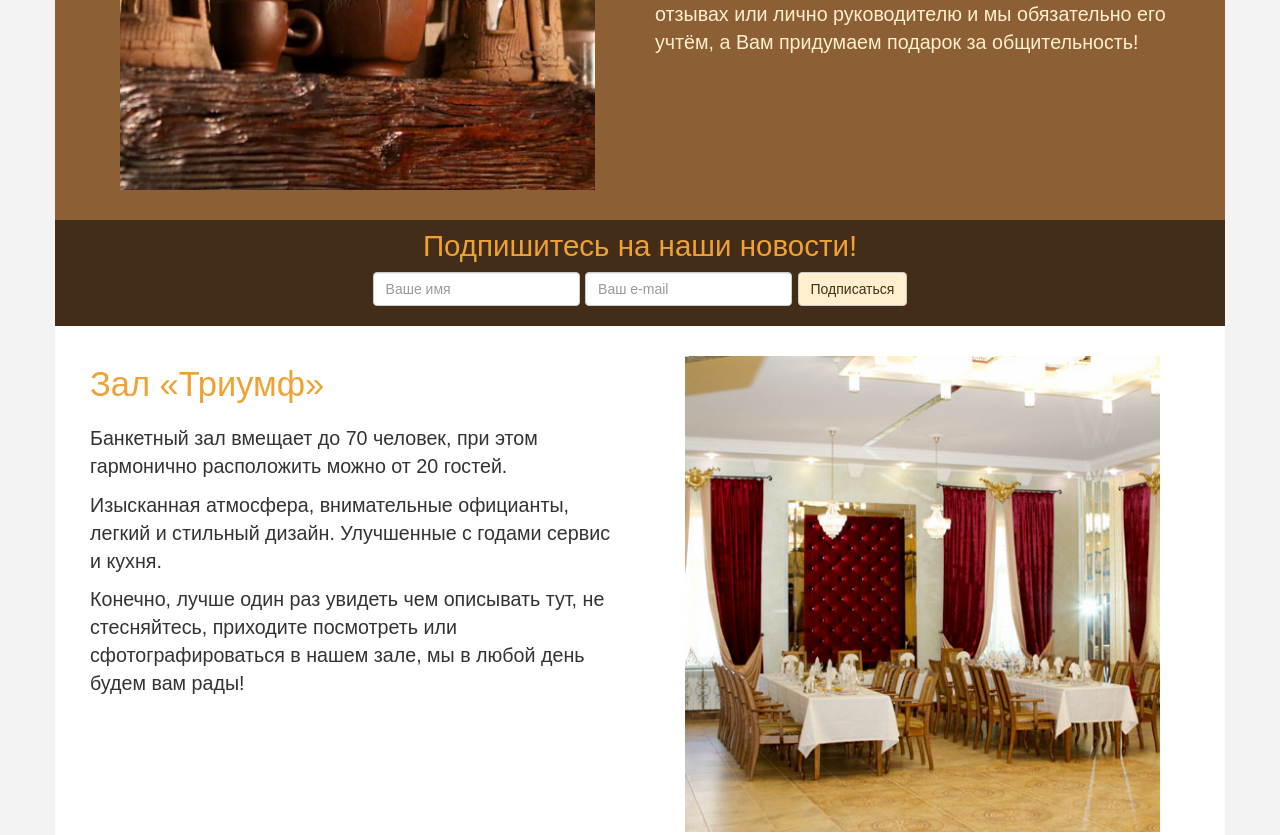
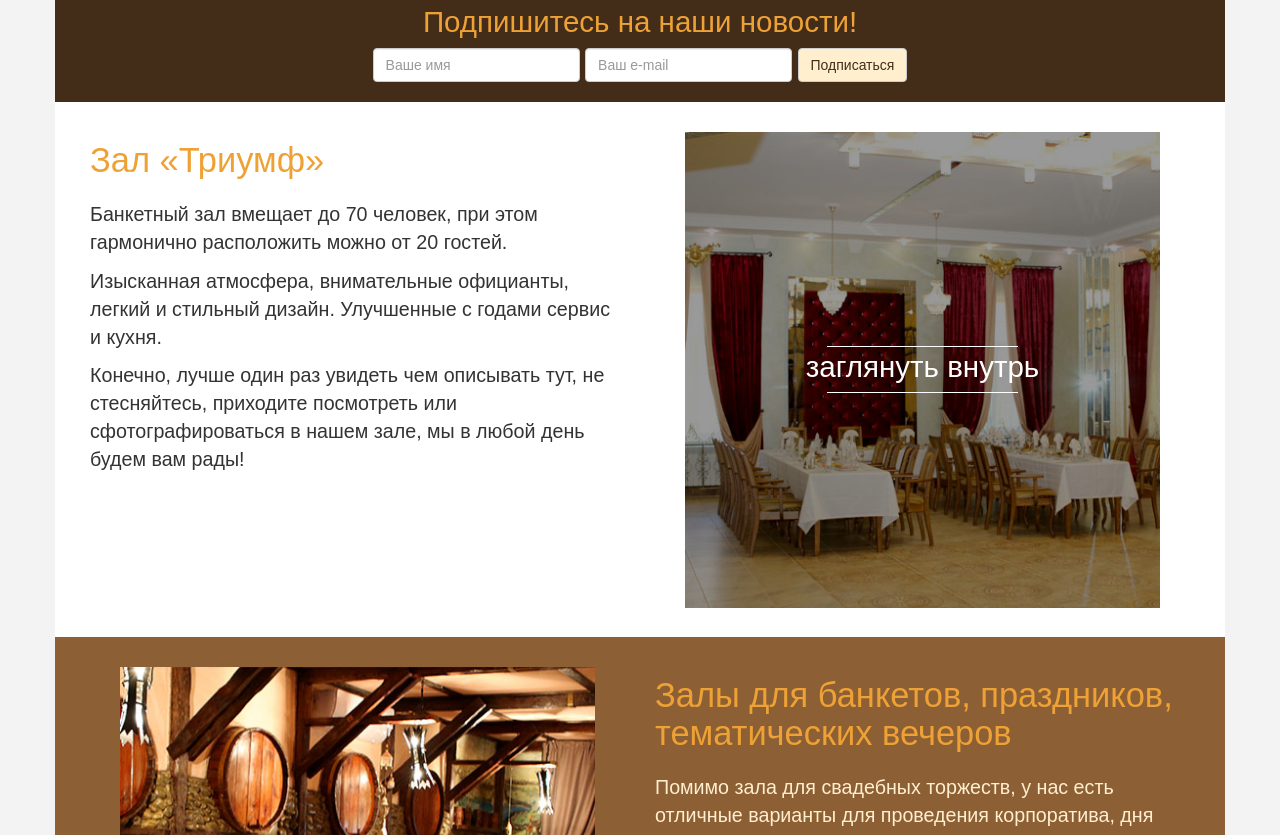
Before and after one commit to s1im05/rbunt, a website built with webpack: page index.html in a window 1280 px wide. Shown: the part 1180-2015 px from the top of the page. Built offline with nearby package versions, Linux system fonts and the light colour scheme.

Commit message:
Zoomable text

```diff
--- a/css/_layout.scss
+++ b/css/_layout.scss
@@ -97,14 +97,42 @@
   display: block;
   margin: 1.5em;
   overflow: hidden;
+  position: relative;
   img {
     width: 100%;
     height: 100%;
     transition: width 2s linear, height 2s linear, margin-left 2s linear;
-    &:hover {
-      width: 110%;
-      height: 110%;
-      margin-left: -5%;
+  }
+  &:hover > img {
+    width: 110%;
+    height: 110%;
+    margin-left: -5%;
+  }
+  .text {
+    position: absolute;
+    top: 0;
+    left: 0;
+    right: 0;
+    bottom: 0;
+    color: #fff;
+    font-size: 1.5em;
+    text-align: center;
+    background: rgba(0,0,0,.4);
+    padding-top: 45%;
+    &:before {
+      content: '';
+      position: absolute;
+      left: 30%;
+      width: 40%;
+      border-top: 1px solid #fff;
+    }
+    &:after {
+      content: '';
+      position: absolute;
+      left: 30%;
+      width: 40%;
+      border-top: 1px solid #fff;
+      margin-top: 1.55em;
     }
   }
 }
--- a/index.html
+++ b/index.html
@@ -60,10 +60,11 @@
     </a>
 </div>
 
+<!--
 <div class="narrow-logo container">
     <img src="assets/main_title_narrow.png">
 </div>
-
+-->
 
 <main class="main container">
     <div class="row article light-gold">
@@ -99,9 +100,12 @@
     </div>
     <div class="row article">
         <div class="col-sm-6 text-center visible-xs">
-            <div class="img-zoomable">
+            <a class="img-zoomable">
+                <div class="text">
+                    заглянуть внутрь
+                </div>
                 <img src="assets/triumf.jpg" alt="Зал Триумф">
-            </div>
+            </a>
         </div>
         <div class="col-sm-6">
             <h3>Зал &laquo;Триумф&raquo;</h3>
@@ -111,9 +115,12 @@
                 или сфотографироваться в нашем зале, мы в любой день будем вам рады!</p>
         </div>
         <div class="col-sm-6 text-center hidden-xs">
-            <div class="img-zoomable">
+            <a href="#a" class="img-zoomable">
+                <div class="text">
+                    заглянуть внутрь
+                </div>
                 <img src="assets/triumf.jpg" alt="Зал Триумф">
-            </div>
+            </a>
         </div>
     </div>
     <div class="row article light-gold">
```
